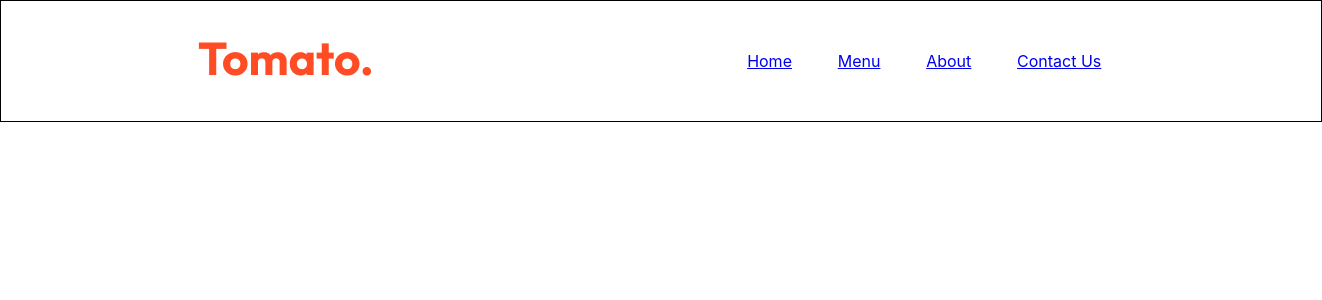
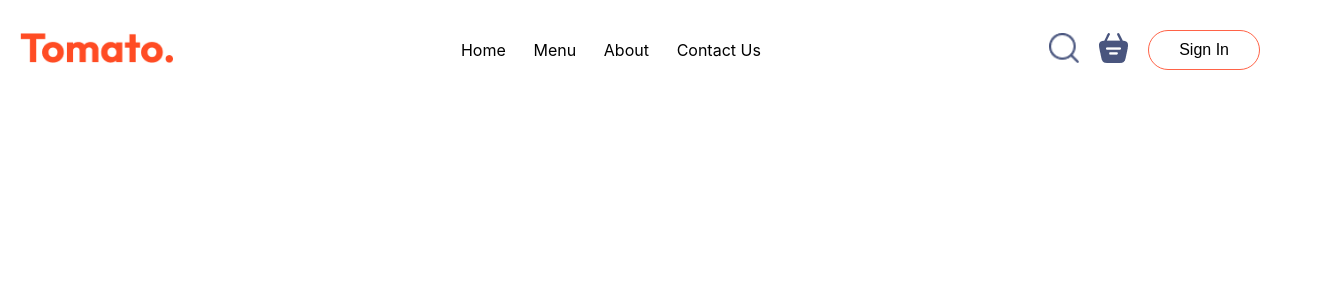
Before and after one commit to mhamzaaamir960/tomato-ecommerce-app, a React (Create React App) app in the folder frontend/: page / in a window 1280 px wide. Shown: the top 300 px of the page, 1322 px wide, since content can reach past the window. Built offline with nearby package versions, Linux system fonts and the light colour scheme.

Commit message:
tomato app navbar updated

```diff
--- a/frontend/src/App.jsx
+++ b/frontend/src/App.jsx
@@ -1,4 +1,3 @@
-import "./App.css";
 
 function App() {
   return (
--- a/frontend/src/components/01_Navbar/Navbar.jsx
+++ b/frontend/src/components/01_Navbar/Navbar.jsx
@@ -6,8 +6,9 @@ import { Link } from "react-router-dom";
 
 function Navbar() {
   return (
+    <header style={{width: "100%", display: "flex", justifyContent: "center"}}>
       <nav className={styles.navbar}>
-      {/* Logo */}
+
         <a href="/">
         <img src={assets.logo} alt="Tomato logo" className={styles.navLogo} />
         </a>
@@ -15,12 +16,31 @@ function Navbar() {
         {/* Navbar Links */}
         <ul className={styles.navbarLinks}>
           {navLinks.map((link) => (
-          <Link to={link.link} key={link.name}>
-            <li >{link.name}</li>
+            <Link
+              style={{
+                color: "black",
+                textDecoration: "none",
+              }}
+              to={link.link}
+              key={link.name}
+            >
+              <li>{link.name}</li>
             </Link>
           ))}
         </ul>
+
+        {/* Login Button */}
+        <div className={styles.container}>
+          <Link to={"/"}>
+          <img src={assets.search_icon} alt="search icon" />
+           </Link>
+        <Link to={"/cart"}>
+          <img src={assets.basket_icon} alt="basket icon" />
+          </Link>
+          <button className={styles.btn}>Sign In</button>
+        </div>
       </nav>
+    </header>
   );
 }
 
--- a/frontend/src/components/01_Navbar/Navbar.module.css
+++ b/frontend/src/components/01_Navbar/Navbar.module.css
@@ -1,33 +1,74 @@
 .navbar {
   max-width: 1600px;
   min-width: 300px;
-  width: 100%;
+  width:100%;
   height: 100px;
-  border: solid black 1px;
+  /* border: solid black 1px; */
   display: flex;
-  justify-content: center;
+  justify-content: space-between;
   align-items: center;
-  padding: 10px 20px;
+  padding: 0px 20px;
+  box-sizing: border-box;
 }
 
 a {
   height: auto;
-  width: auto;
+  width:auto;
   background: inherit;
 }
 
+.navLogo {
+  height: 30px;
+  width: fit-content;
+}
+
 img {
-  width: auto;
-  height: auto;
+  width: fit-content;
+  height: 30px;
   object-fit: cover;
 }
 
 .navbarLinks {
-  max-width: 400px;
+  max-width: 300px;
   width: 100%;
-  height: auto;
+  height: fit-content;
   display: flex;
-  justify-content: center;
+  justify-content: space-between;
   align-items: center;
   list-style: none;
 }
+
+li {
+  width: fit-content;
+  font-weight: 400;
+}
+
+.container {
+  max-width:fit-content;
+  height: fit-content;
+  display: flex;
+  align-items: center;
+  justify-content: space-around;
+  gap: 20px;
+}
+
+button {
+  width: fit-content;
+  height: fit-content;
+}
+
+.btn {
+  width: auto;
+  height: auto;
+  padding: 10px 30px;
+  border-radius: 20px;
+  border: #ff6347 1px solid;
+  cursor: pointer;
+  font-size: 16px;
+  font-weight: 400;
+}
+
+.btn:hover {
+  background-color: #ff6347;
+  color: white;
+}
--- a/frontend/src/index.css
+++ b/frontend/src/index.css
@@ -1,11 +1,9 @@
 * {
   padding: 0;
-  margin: auto;
-  border-radius: 0;
   background-color:#fff;
   width: 100%;
   height: 100%;
-
+  box-sizing: border-box;
 }
 
 body {
```
Lines whose indentation alone changed are shown as unchanged.
